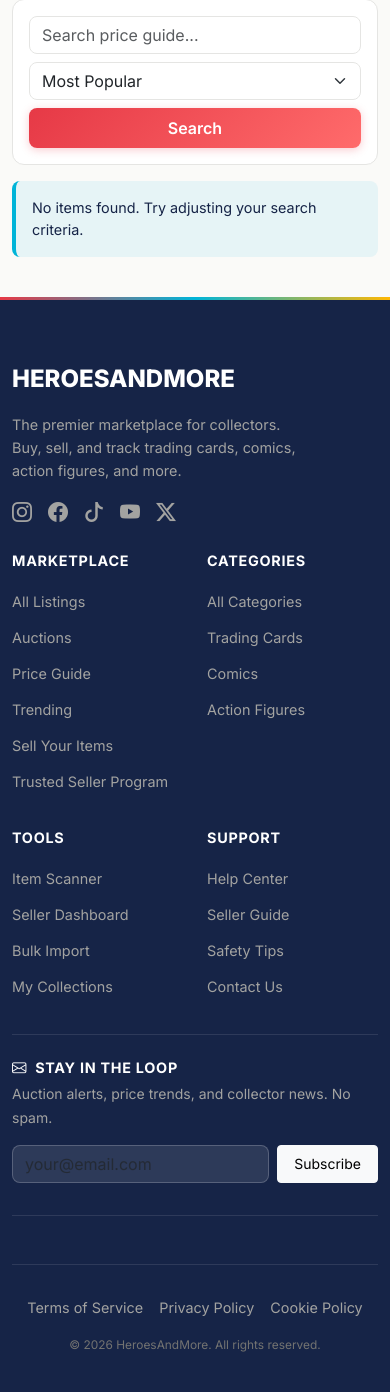
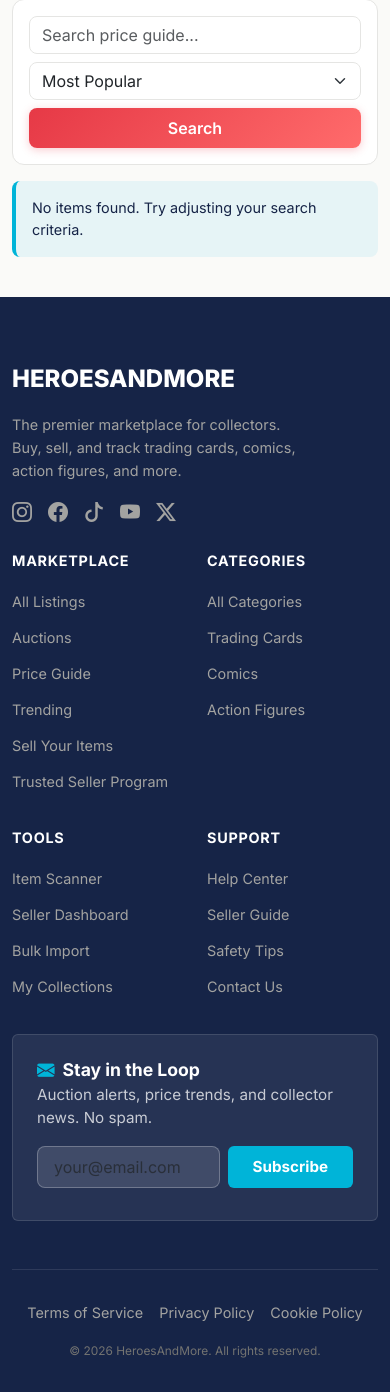
Before and after one commit to nadermx/heroesandmore, a Django app: page /price-guide/ in a window 390 px wide. Shown: the part 468-1860 px from the top of the page. Before the commit the page ends 1820 px from the top, so only its background shows below. Run offline with Django 5.2, Linux system fonts and the light colour scheme; data that the repository does not hold is empty; parts of the project's set-up code (start-up, migrations or seed data) failed here and were passed over; some libraries are stand-ins or nearby versions.

Commit message:
Improve footer newsletter + fix auction banner image
- Remove multicolor gradient line above footer
- Make newsletter section more prominent with larger text, better contrast, cyan accent
- Show auction cover image on mobile (was hidden with d-none d-lg-block)
- Switch to object-fit: contain so full image shows without cropping
- Increase max-height from 300px to 400px

Co-Authored-By: Claude Opus 4.6 <noreply@anthropic.com>

```diff
--- a/templates/base.html
+++ b/templates/base.html
@@ -778,13 +778,7 @@
         }
 
         footer::before {
-            content: '';
-            position: absolute;
-            top: 0;
-            left: 0;
-            right: 0;
-            height: 3px;
-            background: linear-gradient(90deg, var(--brand-primary), var(--brand-cyan), var(--brand-gold));
+            display: none;
         }
 
         footer h5, footer h6 {
@@ -1211,18 +1205,18 @@
                 </div>
             </div>
             <!-- Newsletter -->
-            <div class="py-4 mb-3" style="border-top: 1px solid rgba(255,255,255,0.1); border-bottom: 1px solid rgba(255,255,255,0.1);">
+            <div class="py-4 px-4 mb-3 rounded" style="background: rgba(255,255,255,0.07); border: 1px solid rgba(255,255,255,0.12);">
                 <div class="row align-items-center">
                     <div class="col-lg-5 mb-3 mb-lg-0">
-                        <h6 class="mb-1" style="color: #fff;"><i class="bi bi-envelope me-2"></i>Stay in the Loop</h6>
-                        <small style="color: var(--gray-400);">Auction alerts, price trends, and collector news. No spam.</small>
+                        <h5 class="mb-1 fw-bold" style="color: #fff; font-size: 1.1rem; text-transform: none; letter-spacing: 0;"><i class="bi bi-envelope-fill me-2" style="color: var(--brand-cyan);"></i>Stay in the Loop</h5>
+                        <p class="mb-0" style="color: rgba(255,255,255,0.75); font-size: 0.95rem;">Auction alerts, price trends, and collector news. No spam.</p>
                     </div>
                     <div class="col-lg-7">
                         <form hx-post="{% url 'newsletter_subscribe' %}" hx-swap="innerHTML" hx-target="#footer-newsletter-result">
                             {% csrf_token %}
                             <div class="d-flex gap-2">
-                                <input type="email" name="email" class="form-control" placeholder="your@email.com" required style="background: rgba(255,255,255,0.1); border: 1px solid rgba(255,255,255,0.2); color: #fff;">
-                                <button type="submit" class="btn btn-light btn-sm px-3 flex-shrink-0">Subscribe</button>
+                                <input type="email" name="email" class="form-control form-control-lg" placeholder="your@email.com" required style="background: rgba(255,255,255,0.12); border: 1px solid rgba(255,255,255,0.25); color: #fff; font-size: 1rem;">
+                                <button type="submit" class="btn px-4 flex-shrink-0 fw-bold" style="background: var(--brand-cyan); color: #fff; font-size: 0.95rem;">Subscribe</button>
                             </div>
                             <div id="footer-newsletter-result" class="mt-2 small"></div>
                         </form>
--- a/templates/marketplace/platform_auction_detail.html
+++ b/templates/marketplace/platform_auction_detail.html
@@ -76,8 +76,8 @@
                 </div>
             </div>
             {% if event.cover_image %}
-            <div class="col-lg-5 d-none d-lg-block">
-                <img src="{{ event.cover_image.url }}" class="img-fluid rounded shadow" alt="{{ event.name }}" style="max-height: 300px; width: 100%; object-fit: cover; object-position: {{ event.cover_image_position_x }}% {{ event.cover_image_position_y }}%;">
+            <div class="col-lg-5 mt-4 mt-lg-0">
+                <img src="{{ event.cover_image.url }}" class="img-fluid rounded shadow" alt="{{ event.name }}" style="max-height: 400px; width: 100%; object-fit: contain;">
             </div>
             {% endif %}
         </div>
```
